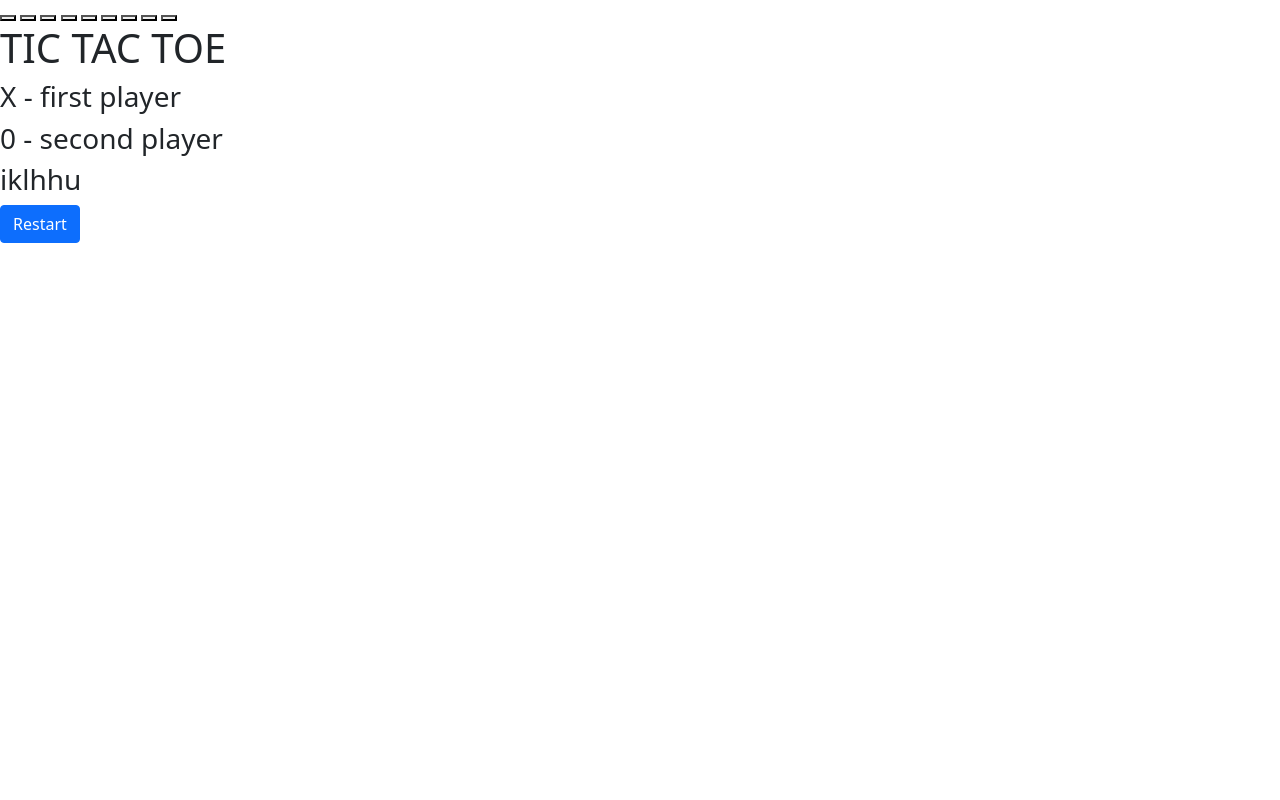
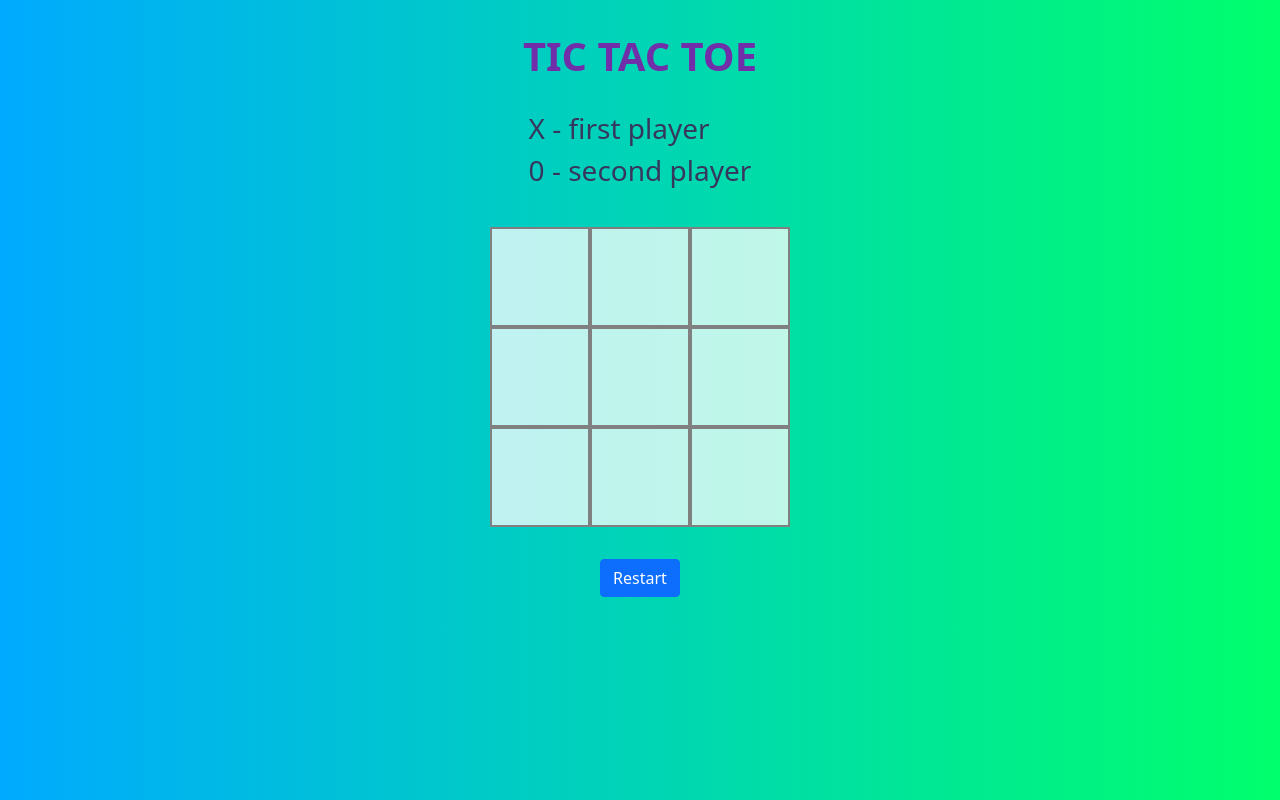
Before and after one commit to AbhishekRavula/tic-tac-toe, a plain HTML site: page index.html in a window 1280 px wide. Drawn offline with nearby package versions, Linux system fonts and the light colour scheme.

Commit message:
improved UI

```diff
--- a/index.css
+++ b/index.css
@@ -1,52 +1,68 @@
 body {
-    background:linear-gradient(to right, #00aaff, #00ff6c);
-    overflow:hidden;
+  background: linear-gradient(to right, #00aaff, #00ff6c);
+  padding: 2rem;
 }
+
+.container {
+  display: flex;
+  flex-direction: column;
+  gap: 2rem;
+}
+
+.game-container {
+  display: flex;
+  flex-direction: column;
+  align-items: center;
+  gap: 2rem;
+}
+
 .grid {
-    display:grid;
-    align-content:center;
-    justify-content: center;
-    min-height: 100vh;
-    margin-left: 525px;
-    grid-template-columns: repeat(3,100px);
-    position:absolute;
+  display: grid;
+  align-content: center;
+  justify-content: center;
+  grid-template-columns: repeat(3, 100px);
+}
 
+.grid > button {
+  border: 2px solid grey;
+  font-size: 50px;
+  cursor: pointer;
+  outline: none;
+  background-color: rgb(255, 255, 255, 0.75);
+  height: 100px;
 }
-.grid > button {
-    cursor:pointer;
-    border:2px solid grey;
-    outline:none;
-    background-color: rgb(255, 255, 255, .75);
-    height:100px;
-    font-size: 50px;
+
+.title-and-players {
+  display: flex;
+  flex-direction: column;
+  align-items: center;
+  gap: 1.5rem;
 }
-.assign {
-    margin-left: 150px;
-    margin-top:200px;
-    position:absolute;
-    color:rgb(55, 55, 94);
+
+.players {
+  color: rgb(55, 55, 94);
 }
+
 .winner {
-    margin-left:450px;
-    margin-top:180px;
-    position:relative;
-    visibility:hidden;
-    font-size: 500%;
-    font-style:italic;
-    background:linear-gradient(to right, #01ff6b, #5b027e);
-    background-clip:unset;
-    -webkit-background-clip: text;
-    -webkit-text-fill-color: transparent;
-    position:absolute;
+  visibility: hidden;
+  font-size: 300%;
+  font-style: italic;
+  background: linear-gradient(to right, #01ff6b, #5b027e);
+  background-clip: unset;
+  -webkit-background-clip: text;
+  -webkit-text-fill-color: transparent;
+  position: absolute;
+  top: 50%;
+  left: 50%;
+  transform: translate(-50%, -50%);
 }
+
 .title {
-    display:flex;
-    justify-content:space-around;
-    color:rgb(113, 46, 169);
-    font-weight: bolder;
+  color: rgb(113, 46, 169);
+  font-weight: bolder;
 }
+
 .hit {
-    margin-top: 480px;
-    margin-left:1040px;
-    cursor:pointer;
+  cursor: pointer;
+  width: max-content;
 }
--- a/index.html
+++ b/index.html
@@ -1,13 +1,28 @@
 <!DOCTYPE html>
 <html lang="en">
   <head>
-    <meta charset="UTF-8">
-    <meta name="viewport" content="width=device-width, initial-scale=1.0">
-    <link href="https://cdn.jsdelivr.net/npm/bootstrap@5.0.0-beta1/dist/css/bootstrap.min.css" rel="stylesheet" integrity="sha384-giJF6kkoqNQ00vy+HMDP7azOuL0xtbfIcaT9wjKHr8RbDVddVHyTfAAsrekwKmP1" crossorigin="anonymous">
-    <title>tic tac toe</title>
-    <link rel = "stylesheet" type ="text/css" href="tic tac toe.css">
+    <meta charset="UTF-8" />
+    <meta name="viewport" content="width=device-width, initial-scale=1.0" />
+    <link rel="icon" type="image/x-icon" href="/assets/favicon.png" />
+    <link
+      href="https://cdn.jsdelivr.net/npm/bootstrap@5.0.0-beta1/dist/css/bootstrap.min.css"
+      rel="stylesheet"
+      integrity="sha384-giJF6kkoqNQ00vy+HMDP7azOuL0xtbfIcaT9wjKHr8RbDVddVHyTfAAsrekwKmP1"
+      crossorigin="anonymous"
+    />
+    <title>Tic Tac Toe</title>
+    <link rel="stylesheet" type="text/css" href="index.css" />
   </head>
   <body>
+    <div class="container">
+      <div class="title-and-players">
+        <h1 class="title">TIC TAC TOE</h1>
+        <div class="players">
+          <h3>X - first player</h3>
+          <h3>0 - second player</h3>
+        </div>
+      </div>
+      <div class="game-container">
         <div class="grid">
           <button id="one" onclick="onefunction(this)"></button>
           <button id="two" onclick="onefunction(this)"></button>
@@ -15,19 +30,16 @@
           <button id="four" onclick="onefunction(this)"></button>
           <button id="five" onclick="onefunction(this)"></button>
           <button id="six" onclick="onefunction(this)"></button>
-        <button id= "seven" onclick="onefunction(this)"></button>
+          <button id="seven" onclick="onefunction(this)"></button>
           <button id="eight" onclick="onefunction(this)"></button>
           <button id="nine" onclick="onefunction(this)"></button>
-
         </div>
-    <h1 class="title">TIC TAC TOE</h1>
-    <div class="assign">
-        <h3>X - first player</h3>
-        <h3>0 - second player</h3>
+        <button class="btn btn-primary hit" onclick="restartfunction()">
+          Restart
+        </button>
       </div>
-    <h3 id = "result" class="winner">iklhhu</h3>
-    <button class="btn btn-primary hit" onclick="restartfunction()">Restart</button>
-    <script src="temp.js">
-    </script>
+      <h3 id="result" class="winner"></h3>
+    </div>
+    <script src="index.js"></script>
   </body>
 </html>
--- a/index.js
+++ b/index.js
@@ -116,7 +116,7 @@ function result(resultCheck) {
         document.getElementById("result").innerHTML = "you won.... Congratulations!!";
     }else {
         document.getElementById("result").style.visibility = "visible";
-        document.getElementById("result").innerHTML = "✘0 DRAW!!";
+        document.getElementById("result").innerHTML = "Match DRAW!!";
     }
 }
 function restartfunction() {
```
Also changed, not shown: assets/favicon.png (added). Lines whose indentation alone changed are shown as unchanged.
